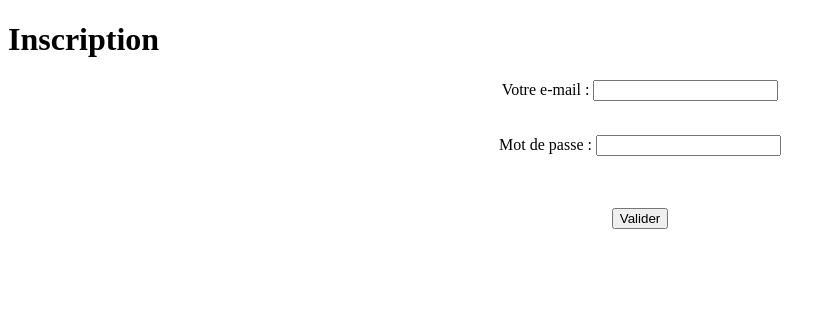
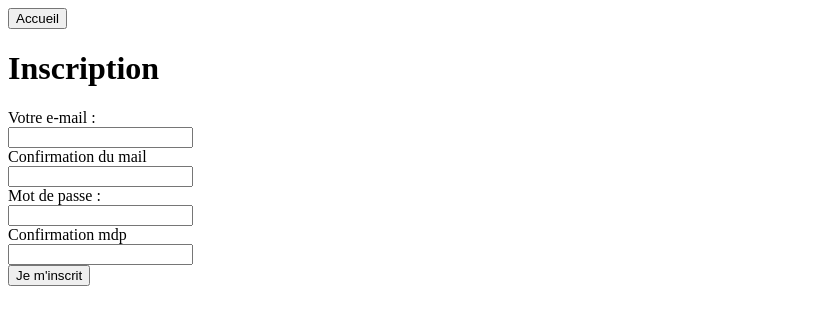
Before and after one commit to GeoffroyDutot/TP-CONTACT, a PHP site: page /register.php in a window 1280 px wide. Shown: the top 325 px of the page, without its empty margins (0-836 px from the left). Run offline with PHP 8.4, Linux system fonts and the light colour scheme.

Commit message:
Page login et register fonctionnelle

```diff
--- a/dashboard.php
+++ b/dashboard.php
@@ -8,7 +8,7 @@
 	</head>
 	<body>
 
-		<a href="logout.php"><button type="button" class="btn btn-secondary btn-sm">Deconnexion</button></a
+		<a href="logout.php"><button type="button" class="btn btn-secondary btn-sm">Deconnexion</button></a>
 
 		<table>
 		<thead>
--- a/register.php
+++ b/register.php
@@ -11,73 +11,72 @@ catch (Exception $e)
 }
 
 ?>
-
-
 <!DOCTYPE html>
 <html>
   <head>
     <meta charset="utf-8">
     <title></title>
-
   </head>
  <body>
-
-
-
-
+<a href="index.php"><button type="button">Accueil</button></a>
 
 <h1>Inscription </h1>
 
+<form action="" method="post">
+  <?php
+    if (isset($_POST['inscription'])) {
 
+      $mail = htmlspecialchars($_POST['email']);
+      $mail_conf = htmlspecialchars($_POST['conf_email']);
+      $mdp = sha1($_POST['password']);
+      $mdp_conf = sha1($_POST['conf_password']);
+      $mdplentgh = strlen($_POST['password']);
 
-	<center><form action="" method="post">
-
-<?php
-
-      if (isset($_POST['Valider']))
-                        {
-                        $pseudo = htmlspecialchars($_POST['email']);
-                        $mdp = sha1($_POST['password']);
-
-
-                        if (!empty($_POST['email']) && !empty($_POST['password'])) {
-
-                                               $insertmbr = $bdd->prepare("INSERT INTO utilisateurs (email, password) VALUES(:email, :password)");
+      if (!empty($_POST['email']) && !empty($_POST['conf_email']) && !empty($_POST['password']) && !empty($_POST['conf_password'])) {
+        if ($mail == $mail_conf) {
+          if (filter_var($mail, FILTER_VALIDATE_EMAIL)) {
+                    $reqmail = $bdd->prepare("SELECT email FROM utilisateurs WHERE email = ?");
+                            $reqmail->execute(array($mail));
+                            $mailexist = $reqmail->rowCount();
+                            if ($mailexist == 0) {
+                              if ($mdplentgh >= 8) {
+                                if ($mdp == $mdp_conf) {
+                                  $insertmbr = $bdd->prepare("INSERT INTO utilisateurs(email, password) VALUES(:email, :password)");
                                   $insertmbr->execute(array(
                                     'email' => $_POST['email'],
-                                                   'password' => $mdp
-
+                                    'password' => $mdp,
                                   ));
-
-                                               header('location: dashboard.php');
-
-                                               }  else {
+                                  $reussi = "<font color=\"green\">Votre compte a été crée !</font>";
+                                }else {
+                                $erreur = "Vos mots de passes ne correspondent pas !";
+                                }
+                            }else{
+                              $erreur = "Mot de passe trop court !";
+                            }
+                            }else {
+                              $erreur = "Adresse mail déjà utilisée !";
+                            }
+                  }
+                }else {
+                      $erreur = "Vos adresses mail ne correspondent pas !";
+                    }
+              }else {
                   $erreur = "Tous les champs doivent être complétés !";
                 }
             }
 
-
-
-
-
-
           ?>
 
-
-<p>
-<label for="email">Votre e-mail :</label>
-<input type="text" name="email" id="email" tabindex="30" />
-<br />
-</p><br>
-
-
-<label for="password">Mot de passe :</label>
-<input type="password" name="password" id="password" />
-</p><br>
-
-
-
-
+    <label for="email">Votre e-mail :</label><br>
+    <input type="email" name="email" required="" id="email" tabindex="30" /><br>
+    <label>Confirmation du mail</label><br>
+    <input type="email" required="" name="conf_email"><br>
+    <label for="password">Mot de passe :</label><br>
+    <input type="password" name="password" id="password" /><br>
+    <label>Confirmation mdp</label><br>
+    <input type="password" name="conf_password"><br>
+    <input class="button" type="submit" name="inscription" value="Je m'inscrit">
+  </form>
 <?php
                         if(isset($erreur)) {
                         echo '<font color="red">'.$erreur."</font>";
@@ -85,11 +84,5 @@ catch (Exception $e)
                              echo($reussi);
                          }
                      ?>    <br>
-
-<input class="button" type="submit" name="Valider" value="Valider"> </center></form> </div>
-
-<br><br><br>
-
-
   </body>
 </html>
```
Also changed, not shown: login.php (+24 -51 lines). Lines whose indentation alone changed are shown as unchanged.
